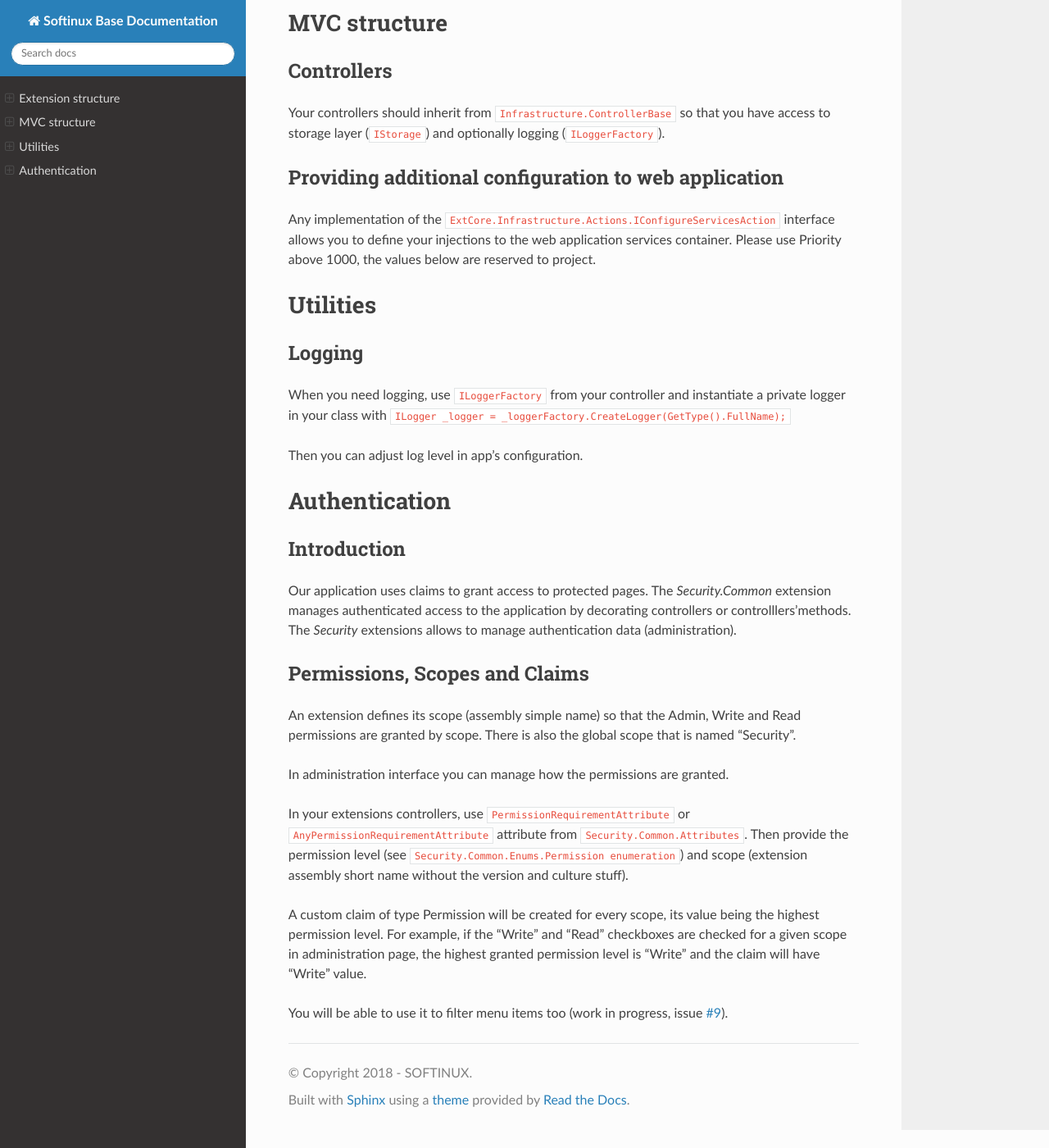
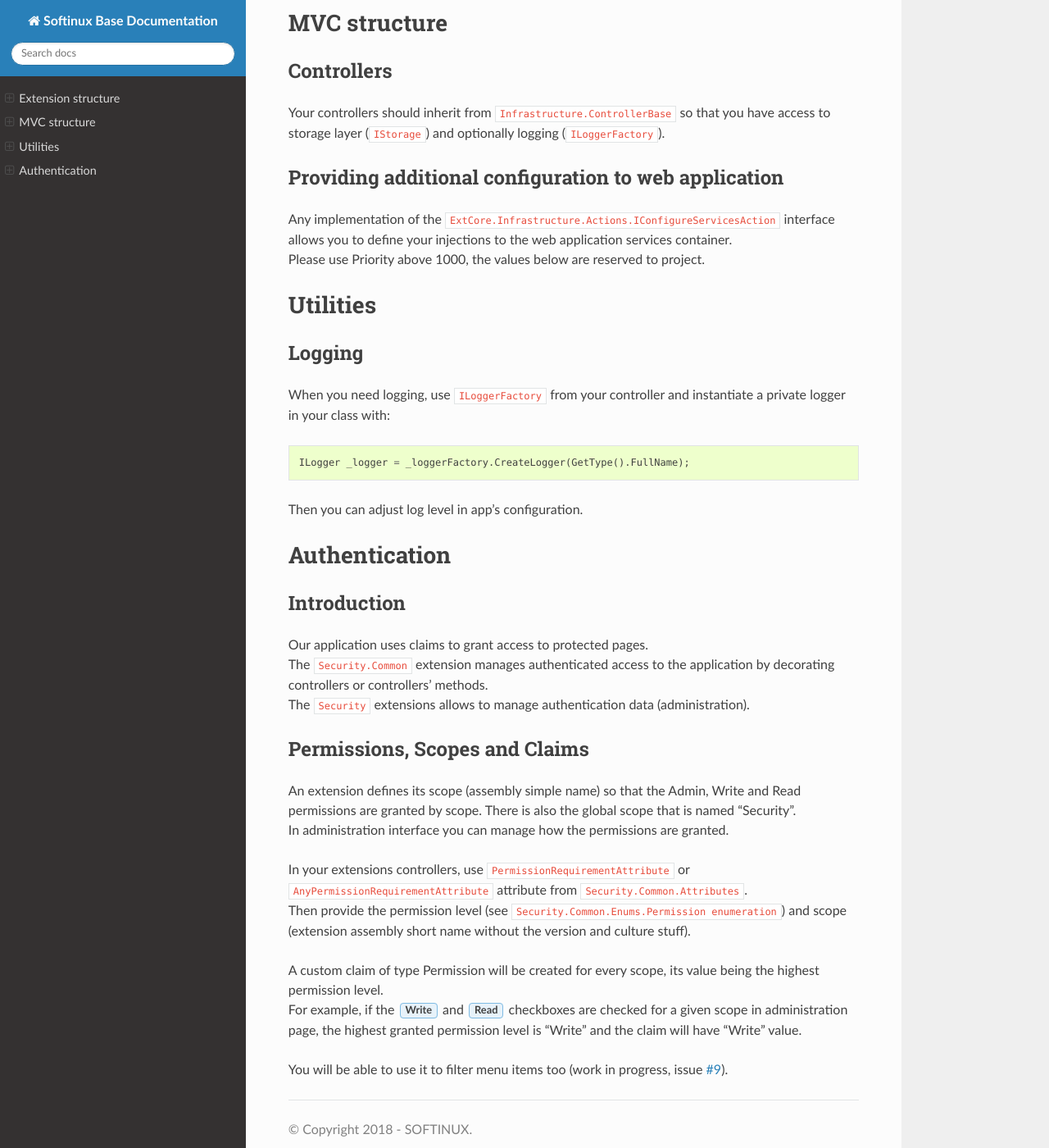
Before and after one commit to SOFTINUX/Base_Doc, a Sphinx documentation site: the page built from source/write_extensions.rst, in a window 1280 px wide and 1400 px high, scrolled down 626 px. Shown: the whole window at 82% size. Built offline with Sphinx 7.4.7 and the Read the Docs theme 2.0.0, drawn with Linux system fonts in a browser that asks for light colours; some of the changed text lies outside the part shown.

```diff
--- a/source/conf.py
+++ b/source/conf.py
@@ -79,7 +79,15 @@ html_theme = 'sphinx_rtd_theme'
 # further.  For a list of options available for each theme, see the
 # documentation.
 #
-# html_theme_options = {}
+html_theme_options = {
+    'prev_next_buttons_location': 'bottom',
+    # Toc options
+    'collapse_navigation': True,
+    'sticky_navigation': True,
+    'navigation_depth': 4,
+    'includehidden': True,
+    'titles_only': True
+}
 
 # Add any paths that contain custom static files (such as style sheets) here,
 # relative to this directory. They are copied after the builtin static files,
@@ -95,7 +103,6 @@ html_static_path = ['_static']
 # 'searchbox.html']``.
 #
 # html_sidebars = {}
-
 
 # -- Options for HTMLHelp output ---------------------------------------------
 
--- a/source/index.rst
+++ b/source/index.rst
@@ -17,5 +17,7 @@ Base manages the common stuff so that the developer can focus on its extension a
 
 Browse the documentation
 ************************
-
-:doc:`Write extensions </write_extensions>`
+| :doc:`Installation </installation>`
+| :doc:`Implement your own extension </implement_your_extension>`
+| :doc:`Write extensions </write_extensions>`
+| :doc:`How to </howto/index>`
--- a/source/write_extensions.rst
+++ b/source/write_extensions.rst
@@ -14,8 +14,8 @@ so that the application knows what the extension provides in matter of display (
 
 Menu groups and menu items
 ==========================
-Menu groups are ordered by position then alphabetically.
-They're not displayed if they contain no menu items. The first occurrence of a menu group defines the associated icon. Menu items (of a menu group) are ordered by position.
+| Menu groups are ordered by position then alphabetically.
+| They're not displayed if they contain no menu items. The first occurrence of a menu group defines the associated icon. Menu items (of a menu group) are ordered by position.
 
 MVC structure
 #############
@@ -26,39 +26,40 @@ Your controllers should inherit from ``Infrastructure.ControllerBase`` so that y
 
 Providing additional configuration to web application
 *****************************************************
-
-Any implementation of the ``ExtCore.Infrastructure.Actions.IConfigureServicesAction`` interface allows you to define your injections to the web application services container.
-Please use Priority above 1000, the values below are reserved to project.
+| Any implementation of the ``ExtCore.Infrastructure.Actions.IConfigureServicesAction`` interface allows you to define your injections to the web application services container.
+| Please use Priority above 1000, the values below are reserved to project.
 
 Utilities
 #########
 
 Logging
 *******
-When you need logging, use ``ILoggerFactory`` from your controller and instantiate a private logger in your class with ``ILogger _logger = _loggerFactory.CreateLogger(GetType().FullName);``
+| When you need logging, use ``ILoggerFactory`` from your controller and instantiate a private logger in your class with:
 
-Then you can adjust log level in app's configuration.
+.. code-block:: c#
+
+   ILogger _logger = _loggerFactory.CreateLogger(GetType().FullName);
+
+| Then you can adjust log level in app's configuration.
 
 Authentication
 ##############
 
 Introduction
 ************
-Our application uses claims to grant access to protected pages.
-The `Security.Common` extension manages authenticated access to the application by decorating controllers or controlllers'methods.
-The `Security` extensions allows to manage authentication data (administration).
-
+| Our application uses claims to grant access to protected pages.
+| The ``Security.Common`` extension manages authenticated access to the application by decorating controllers or controllers' methods.
+| The ``Security`` extensions allows to manage authentication data (administration).
 
 Permissions, Scopes and Claims
 ******************************
-An extension defines its scope (assembly simple name) so that the Admin, Write and Read permissions are granted by scope. There is also the global scope that is named "Security".
+| An extension defines its scope (assembly simple name) so that the Admin, Write and Read permissions are granted by scope. There is also the global scope that is named "Security".
+| In administration interface you can manage how the permissions are granted.
 
-In administration interface you can manage how the permissions are granted.
+| In your extensions controllers, use ``PermissionRequirementAttribute`` or ``AnyPermissionRequirementAttribute`` attribute from ``Security.Common.Attributes``.
+| Then provide the permission level (see ``Security.Common.Enums.Permission enumeration``) and scope (extension assembly short name without the version and culture stuff).
 
-In your extensions controllers, use ``PermissionRequirementAttribute`` or ``AnyPermissionRequirementAttribute`` attribute from ``Security.Common.Attributes``.
-Then provide the permission level (see ``Security.Common.Enums.Permission enumeration``) and scope (extension assembly short name without the version and culture stuff).
-
-A custom claim of type Permission will be created for every scope, its value being the highest permission level.
-For example, if the "Write" and "Read" checkboxes are checked for a given scope in administration page, the highest granted permission level is "Write" and the claim will have "Write" value.
+| A custom claim of type Permission will be created for every scope, its value being the highest permission level.
+| For example, if the :guilabel:`Write` and :guilabel:`Read` checkboxes are checked for a given scope in administration page, the highest granted permission level is "Write" and the claim will have "Write" value.
 
 You will be able to use it to filter menu items too (work in progress, issue `#9 <https://github.com/SOFTINUX/Base/issues/9>`_).
```
Also changed, not shown: source/howto/howto_log.rst (added, +14 -0 lines), source/howto/index.rst (added, +9 -0 lines), source/implement_your_extension.rst (added, +34 -0 lines), source/installation.rst (added, +51 -0 lines).
